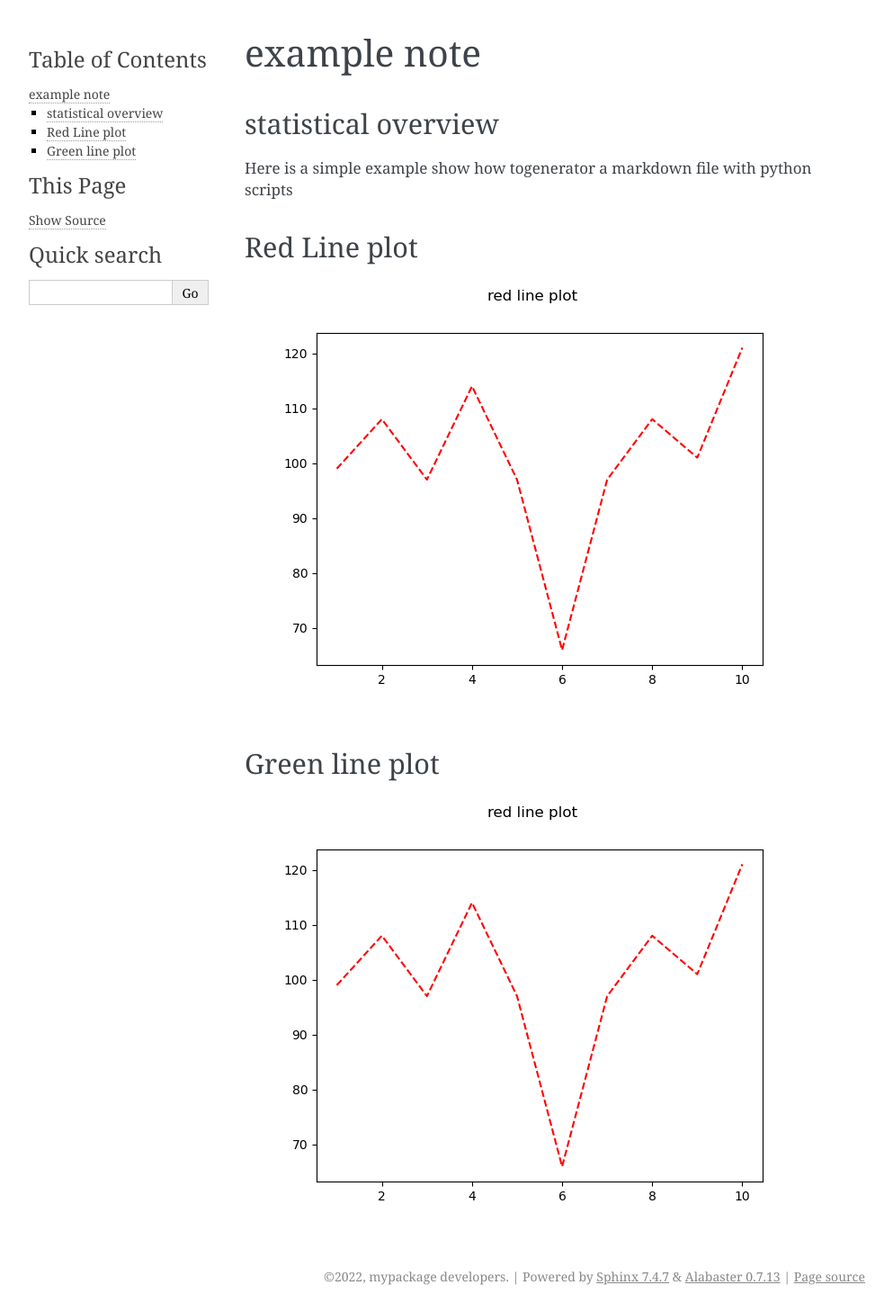
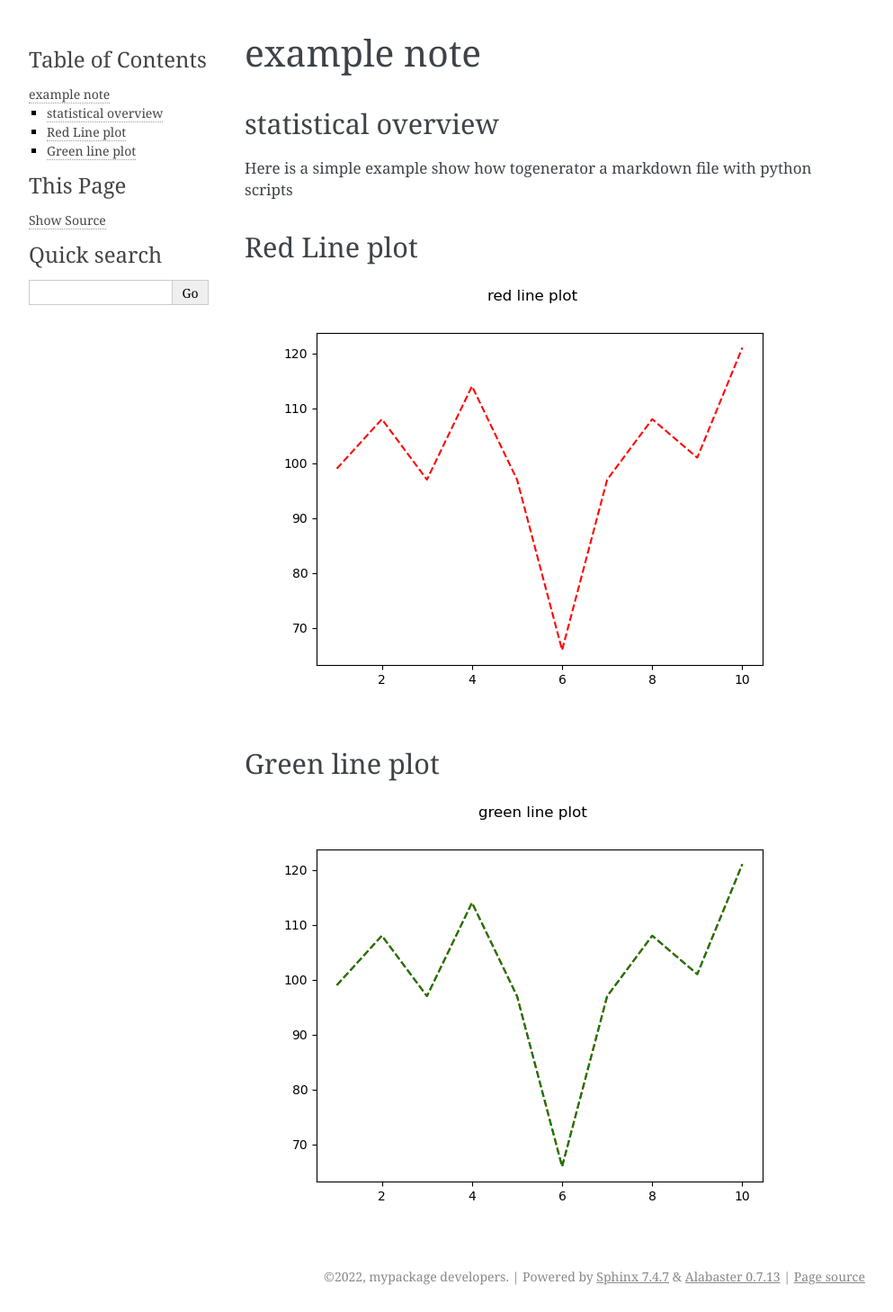
Before and after one commit to liuquan18/python_example, a Sphinx documentation site: the page built from docs/source/note_example.md, in a window 1280 px wide. Shown: the whole page at 90% size, without its empty margins (148-1141 px from the left). Built offline with Sphinx 7.4.7, drawn with Linux system fonts in a browser that asks for light colours.

Commit message:
new md file

```diff
--- a/docs/source/note_example.md
+++ b/docs/source/note_example.md
@@ -1,3 +1,6 @@
+
+
+
 
 # example note
 
@@ -10,4 +13,4 @@ Here is a simple example show how togenerator a markdown file with python script
 ![red](./plots/red_line.png)
 ## Green line plot
 
-![green](./plots/red_line.png)
+![green](./plots/green_line.png)
```
